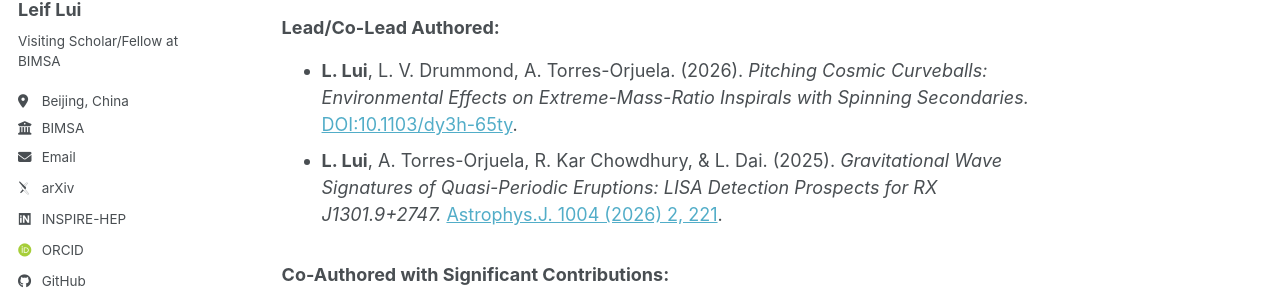
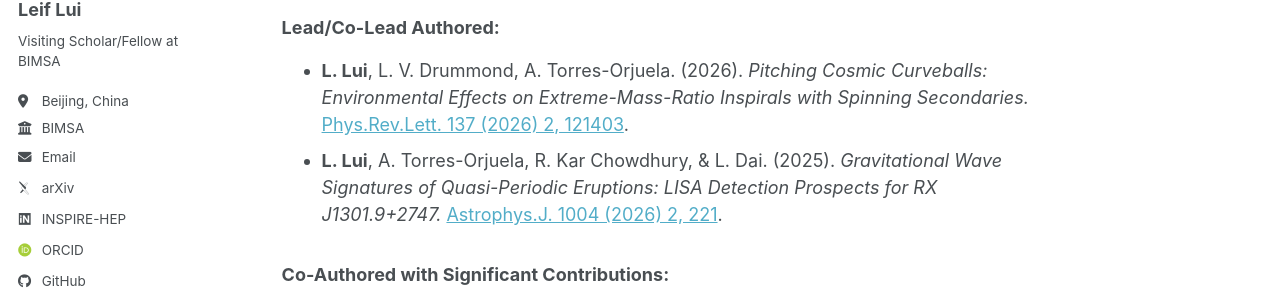
Before and after one commit to leiflui/leiflui.github.io, a Jekyll site: the page built from _pages/publications.md, in a window 1280 px wide and 1231 px high. Shown: the part 246-550 px from the top of the window. Built offline with Jekyll 4.4.1, drawn with Linux system fonts in a browser that asks for light colours; some web fonts are replaced; a script bundle is joined from its source files by our own code; library files that are not in the unit come from our copies.

Commit message:
Revise publication citation in publications.md
Updated citation format for a journal article.

```diff
--- a/_pages/publications.md
+++ b/_pages/publications.md
@@ -6,7 +6,7 @@ author_profile: true
 ## Refereed Journal Articles:
 
 ### Lead/Co-Lead Authored:
-- **L. Lui**, L. V. Drummond, A. Torres-Orjuela. (2026). *Pitching Cosmic Curveballs: Environmental Effects on Extreme-Mass-Ratio Inspirals with Spinning Secondaries.* [DOI:10.1103/dy3h-65ty](https://doi.org/10.1103/dy3h-65ty).
+- **L. Lui**, L. V. Drummond, A. Torres-Orjuela. (2026). *Pitching Cosmic Curveballs: Environmental Effects on Extreme-Mass-Ratio Inspirals with Spinning Secondaries.* [Phys.Rev.Lett. 137 (2026) 2, 121403](https://doi.org/10.1103/dy3h-65ty).
 - **L. Lui**, A. Torres-Orjuela, R. Kar Chowdhury, &  L. Dai. (2025). *Gravitational Wave Signatures of Quasi-Periodic Eruptions: LISA Detection Prospects for RX J1301.9+2747.* [Astrophys.J. 1004 (2026) 2, 221](https://iopscience.iop.org/article/10.3847/1538-4357/ae71cc).
 
 ### Co-Authored with Significant Contributions:
```
